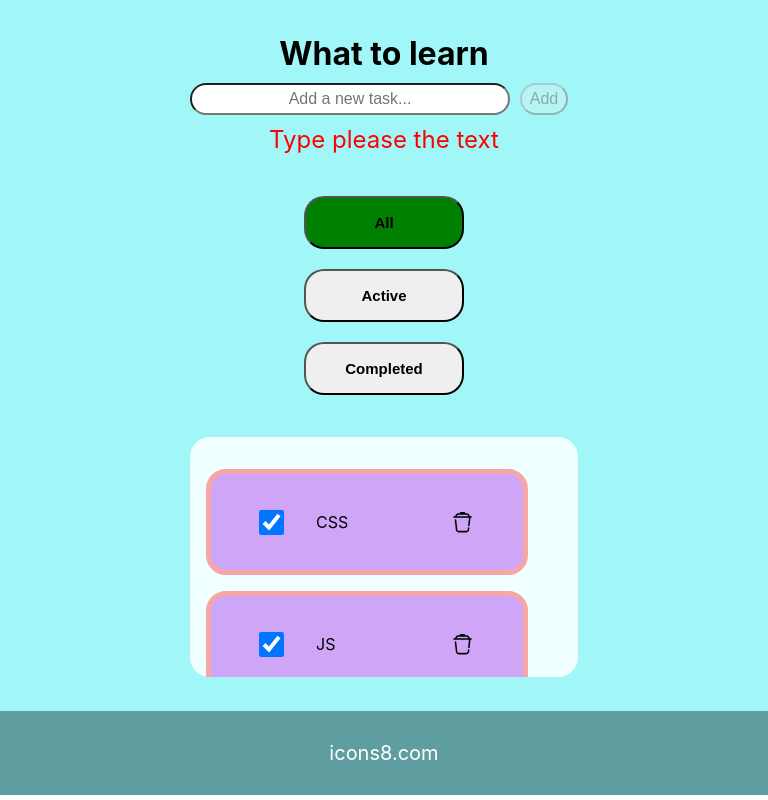
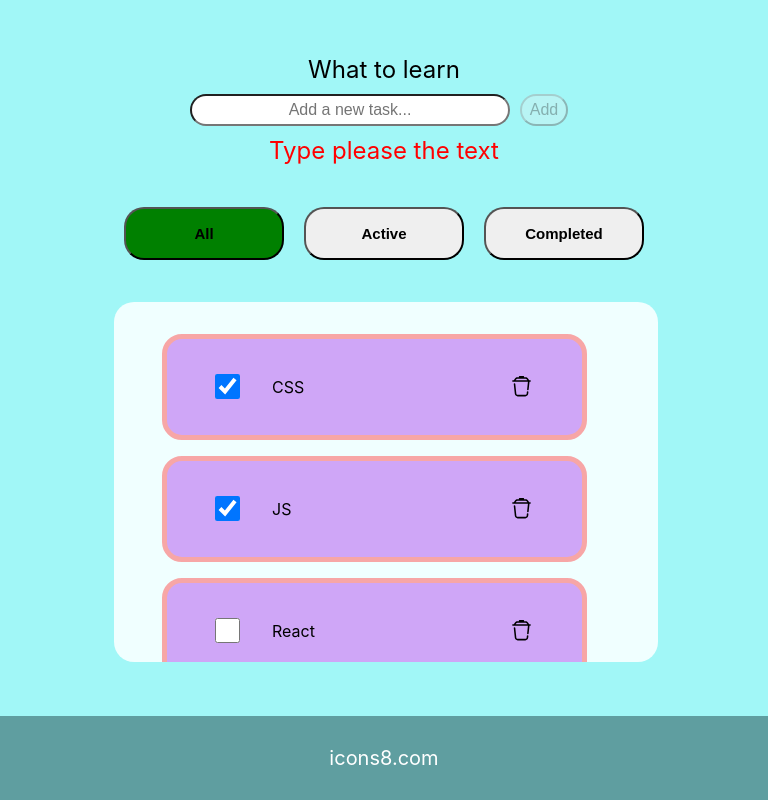
Before and after one commit to Radchenko87dmytro/My-Portfolio, a React (Create React App) app: page / in a window 768 px wide. Built offline with nearby package versions, Linux system fonts and the light colour scheme.

Commit message:
hotfix: added cursor: pointer to all buttons and resolved hover issues for unactive Add button

```diff
--- a/src/App.css
+++ b/src/App.css
@@ -1,4 +1,4 @@
-/* font-size: calc(10px + 2vmin); */
+/* Canceling default styles */
 
 * {
   margin: 0;
@@ -6,14 +6,17 @@
   box-sizing: border-box;
 }
 
+/* General */
+
 body {
   width: 100%;
 }
 
-h1 {
+label {
   display: flex;
   justify-content: center;
   align-items: center;
+  font-size: 2rem;
 }
 h2 {
   padding: 1rem;
@@ -25,32 +28,28 @@ ul {
   padding: 1rem 0;
   border-radius: 20px;
 }
+
 li {
   height: 2rem;
   width: 100%;
   margin: 3rem 0;
 }
+
 button {
   margin: 10px;
   border-radius: 20px;
   width: 20vw;
+  cursor: pointer;
 }
+
 svg {
   display: flex;
 }
+
 svg:hover {
   fill: red;
+  cursor: pointer;
 }
-svg:active {
-  fill: red;
-}
-/* input {
-  font-size: 5rem;
-  width: 5rem;
-} */
-/* input[type="checkbox"] {
-  display: none;
-} */
 
 /* .custom-checkbox::after {
   content: "";
@@ -71,15 +70,14 @@ svg:active {
   align-items: center;
   height: 100%;
 }
+
 .todolist-container {
-  /* margin: 5rem auto; */
   display: flex;
   justify-content: center;
   align-items: center;
   padding: 6rem;
   background-color: #a1f7f7;
-  /* height: 100%; */
-  height: calc(100vh - 89px);
+  height: calc(100vh - 84px);
 }
 
 .input-container {
@@ -87,6 +85,7 @@ svg:active {
   justify-content: center;
   align-items: center;
 }
+
 .input-area {
   text-align: center;
   font-size: 2rem;
@@ -94,10 +93,20 @@ svg:active {
   width: 40rem;
   height: 4rem;
 }
+
 .add-button {
   height: 4rem;
   width: 4rem;
   font-size: 1.5rem;
+  cursor: pointer;
+}
+
+.add-button-disabled {
+  height: 4rem;
+  width: 4rem;
+  font-size: 1.5rem;
+  cursor: pointer;
+  /* display: none; */
 }
 
 .add-button:hover {
@@ -126,27 +135,32 @@ svg:active {
   justify-content: center;
   align-items: center;
   width: 100%;
-  /* height: auto; */
-  height: 30vh;
-  /* height: calc(100vh-50vh); */
-
+  max-height: 45vh;
   overflow: auto;
 }
+
 .task-container {
   display: flex;
   align-items: center;
 }
+
 .task-item {
   display: flex;
   justify-content: space-between;
   align-items: center;
   font-size: 3rem;
   padding: 3rem 3rem;
-  margin: 2rem 4rem;
+  margin: 3rem 5rem;
   width: 100%;
   background-color: #cfa6f7;
   border: 5px solid #f7a6a6;
   border-radius: 20px;
+}
+
+.task-message {
+  display: flex;
+  justify-content: center;
+  font-size: 20px;
 }
 
 input[type="checkbox"]:checked + .custom-checkbox::after {
@@ -172,11 +186,13 @@ input[type="checkbox"]:checked + .custom-checkbox::after {
 }
 
 .links {
+  display: flex;
   flex-direction: column;
   text-align: center;
   justify-content: center;
   color: white;
   background-color: cadetblue;
+  height: 84px;
 }
 .links p {
   padding: 30px;
@@ -185,62 +201,8 @@ input[type="checkbox"]:checked + .custom-checkbox::after {
 
 /* Media Queries */
 
-@media screen and (max-width: 375px) {
-  body {
-    width: 375px;
-    /* height: 100vh; */
-  }
-  .todolist {
-    /* margin: 1rem 0; */
-    display: flex;
-    justify-content: center;
-    align-items: center;
-    padding: 1rem;
-  }
+/* Mobile devices (less than 768px) */
 
-  /* .task-section {
-    display: block;
-    justify-content: center;
-    align-items: center;
-    width: 100%;
-  } */
-  button {
-    width: 10rem;
-    font-size: 10px;
-  }
-  svg {
-    width: 25px;
-    height: 25px;
-  }
-
-  .filter-section {
-    flex-direction: column;
-    justify-content: center;
-    align-items: center;
-    margin-top: 1rem;
-  }
-  .input-area {
-    text-align: center;
-    font-size: 1rem;
-    width: 15rem;
-    height: 2rem;
-  }
-  .add-button {
-    width: 3rem;
-    height: 2rem;
-    font-size: 1rem;
-  }
-  .task-item {
-    font-size: 1rem;
-    width: 90%;
-    margin: 1rem;
-  }
-  .links p {
-    font-size: 15px;
-  }
-}
-
-/* Tablets and larger devices (768px and above) */
 @media screen and (min-width: 375px) and (max-width: 768px) {
   button {
     width: 10rem;
@@ -250,10 +212,19 @@ input[type="checkbox"]:checked + .custom-checkbox::after {
     width: 25px;
     height: 25px;
   }
+  label {
+    font-size: 1.5rem;
+  }
   .custom-checkbox {
     width: 25px;
     height: 25px;
   }
+
+  /* .todolist-container {
+    display: flex;
+    justify-content: center;
+  } */
+
   .todolist {
     /* margin: 1rem 0; */
     display: flex;
@@ -267,32 +238,49 @@ input[type="checkbox"]:checked + .custom-checkbox::after {
     width: 15rem;
     height: 2rem;
   }
-  .input-container {
+
+  .task-message {
+    font-size: 15px;
   }
+
+  .task-section {
+    width: 90%;
+    margin: 0 2rem;
+    padding-left: 2rem;
+  }
+
   .task-item {
     font-size: 1rem;
     width: 90%;
     margin: 1rem;
   }
 
-  .add-button {
+  .add-button,
+  .add-button-disabled {
     width: 3rem;
     height: 2rem;
     font-size: 1rem;
   }
 
+  /* .add-button-disabled {
+    width: 3rem;
+    height: 2rem;
+    font-size: 1rem;
+  } */
+
   .filter-section {
-    flex-direction: column;
+    display: flex;
     justify-content: center;
     align-items: center;
-    margin-top: 2rem;
+    margin: 2rem;
   }
   .links p {
-    font-size: 20px;
+    font-size: 16px;
   }
 }
 
-/* Mobile devices (less than 768px) */
+/* Tablets and larger devices (768px and above) */
+
 @media screen and (min-width: 768px) and (max-width: 1024px) {
   .todolist {
     margin: 1rem 0;
@@ -315,10 +303,12 @@ input[type="checkbox"]:checked + .custom-checkbox::after {
   .task-item {
     width: 83%;
   }
-
-  /* .links p {
-    width: calc(15px + (25px - 15) * ((100vw - 375px) / (1024 - 375)));
-  } */
+  .task-message {
+    font-size: 18px;
+  }
+  .links p {
+    font-size: 20px;
+  }
 }
 
 /* Larger screens (1024px and above) */
--- a/src/Todolist.tsx
+++ b/src/Todolist.tsx
@@ -22,15 +22,51 @@ export function Todolist(props: PropsType) {
   const [error, setError] = useState("");
   const [btnDisabled, setBtnDisabled] = useState(false);
 
+  // document.addEventListener("DOMContentLoaded", () => {
+  //   // Ensure that the element exists and is of type HTMLInputElement
+  //   const inputElement = document.getElementById(
+  //     "input-area"
+  //   ) as HTMLInputElement;
+
+  //   if (inputElement) {
+  //     // Setting the maxLength property correctly
+  //     inputElement.maxLength = 6;
+
+  //     // Optional: Adding an event listener to handle input
+  //     inputElement.addEventListener("input", (event) => {
+  //       const target = event.target as HTMLInputElement;
+  //       const maxLength = 6;
+
+  //       if (target.value.length > maxLength) {
+  //         target.value = target.value.slice(0, maxLength);
+  //       }
+  //     });
+  //   }
+  // });
+
+  document.addEventListener("DOMContentLoaded", () => {
+    const inputElement = document.getElementById(
+      "input-area"
+    ) as HTMLInputElement;
+    const labelElement = document.getElementById("label") as HTMLElement;
+
+    inputElement.reportValidity();
+    if (inputElement.validity.tooLong) {
+      labelElement.innerText = "Too many characters in the textarea.";
+    } else {
+      labelElement.innerText = "Input is valid…";
+    }
+  });
+
   // Set status
   useEffect(() => {
     if (newTaskTitle.trim() === "") {
       setBtnDisabled(true);
       setError("Type please the text");
       //setNewTaskTitle("Type please the text");
-    } else if (newTaskTitle.trim().length >= 20) {
-      setBtnDisabled(true);
-      setError("Text cannot be longer then 20 letter.");
+      // } else if (newTaskTitle.trim().length >= 20) {
+      //   setBtnDisabled(true);
+      //   setError("Text cannot be longer then 20 letter.");
       // setNewTaskTitle("Text schould be schorter");
     } else {
       setBtnDisabled(false);
@@ -46,53 +82,32 @@ export function Todolist(props: PropsType) {
   const addTaskHandler = () => {
     props.addTask(newTaskTitle);
     setNewTaskTitle("");
-
-    // if (newTaskTitle.trim() !== "") {
-    //   props.addTask(newTaskTitle);
-    //   setNewTaskTitle("");
-    // setError("");
-    //}
   };
 
   const removeTaskHandler = (id: string) => {
     props.removeTask(id);
   };
 
-  // const [color1, setColor1] = useState<string>("");
-  // const [color2, setColor2] = useState<string>("");
-  // const [color3, setColor3] = useState<string>("");
-
-  // const toggleColor1 = () => {
-  //   setColor1((prevColor) => (prevColor === "" ? "green" : ""));
-  //   setColor2("");
-  //   setColor3("");
-  // };
-
-  // const toggleColor2 = () => {
-  //   setColor2((prevColor) => (prevColor === "" ? "green" : ""));
-  //   setColor1("");
-  //   setColor3("");
-  // };
-
-  // const toggleColor3 = () => {
-  //   setColor3((prevColor) => (prevColor === "" ? "green" : ""));
-  //   setColor1("");
-  //   setColor2("");
-  // };
-
   return (
     <div className="todolist-container">
       <div>
-        <h1>What to learn</h1>
+        <label htmlFor="input-area" id="label">
+          What to learn
+        </label>
         <div className="input-container">
           <input
             className="input-area"
+            type="text"
+            id="input-area"
             value={newTaskTitle}
             onChange={taskTitleHandler}
             placeholder="Add a new task..."
+
+            //maxlength="10"
+            // maxLength="6"
           />
           <button
-            className="add-button"
+            className={btnDisabled ? "add-button-disabled" : "add-button"}
             onClick={addTaskHandler}
             disabled={btnDisabled}
           >
@@ -100,36 +115,29 @@ export function Todolist(props: PropsType) {
           </button>
         </div>
 
-        {/* {errorMessage && !btnDisabled} */}
         <p className="error">{error}</p>
 
         <div className="filter-section">
           <button
-            //style={{ backgroundColor: color3 }}
             className={props.filter === "all" ? "active-filter" : ""}
             onClick={() => {
               props.changeFilter("all");
-              //toggleColor3();
             }}
           >
             <h2> All</h2>
           </button>
           <button
-            //style={{ backgroundColor: color1 }}
             className={props.filter === "active" ? "active-filter" : ""}
             onClick={() => {
               props.changeFilter("active");
-              //toggleColor1();
             }}
           >
             <h2>Active</h2>
           </button>
           <button
-            //style={{ backgroundColor: color2 }}
             className={props.filter === "completed" ? "active-filter" : ""}
             onClick={() => {
               props.changeFilter("completed");
-              //toggleColor2();
             }}
           >
             <h2>Completed</h2>
@@ -137,7 +145,9 @@ export function Todolist(props: PropsType) {
         </div>
         <ul className="task-section">
           {props.tasks.length === 0 && (
-            <p>You don't have any items on this list</p>
+            <div className="task-message">
+              <p>You don't have any items on this list</p>
+            </div>
           )}
           {props.tasks.map((t) => {
             const onChangeHandler = (
@@ -152,7 +162,6 @@ export function Todolist(props: PropsType) {
                     className="custom-checkbox"
                     type={"checkbox"}
                     checked={t.isDone}
-                    //checked={isDone.isDone}
                     onChange={onChangeHandler}
                   />
                   <span>{t.title}</span>
```
